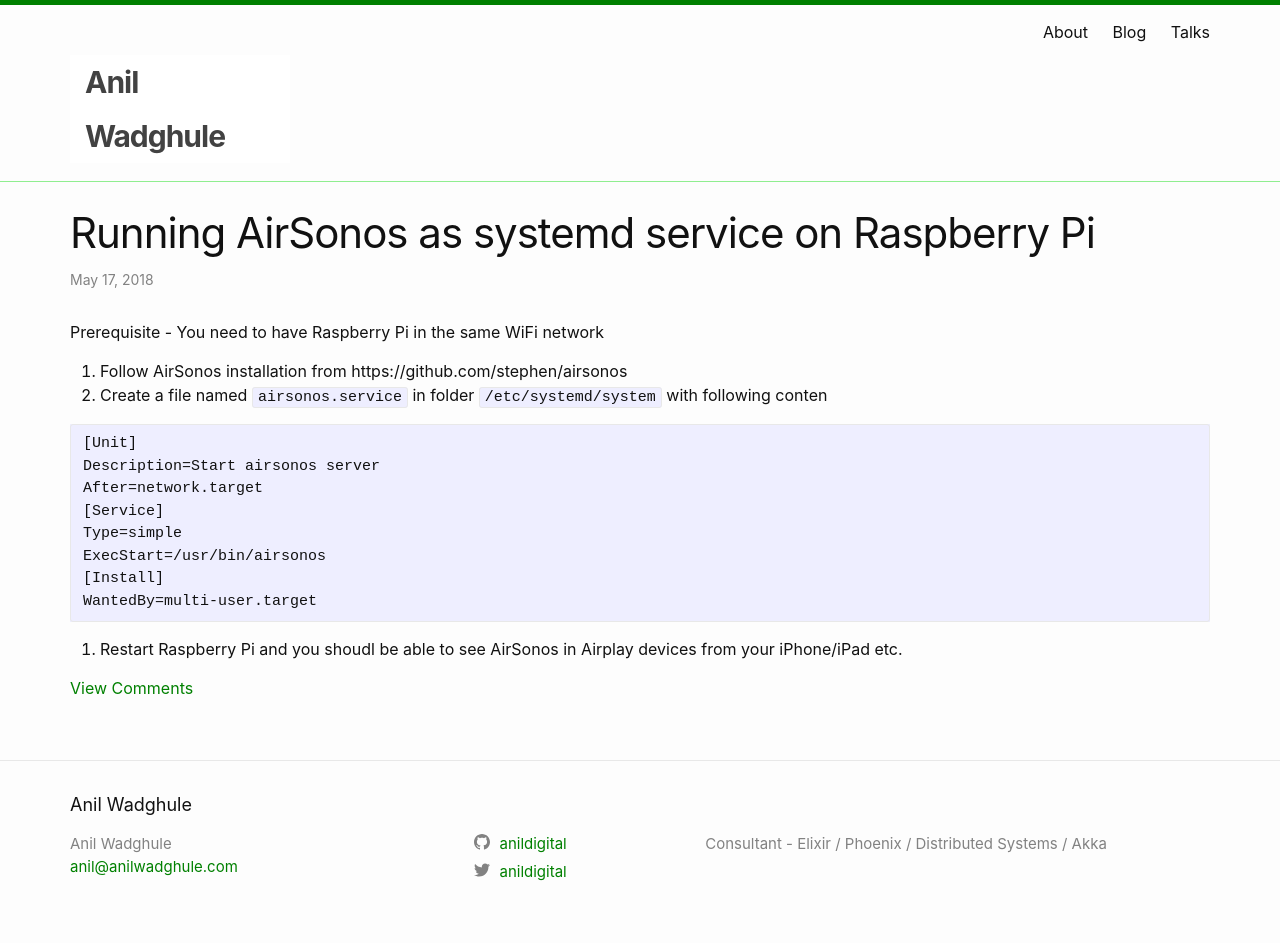
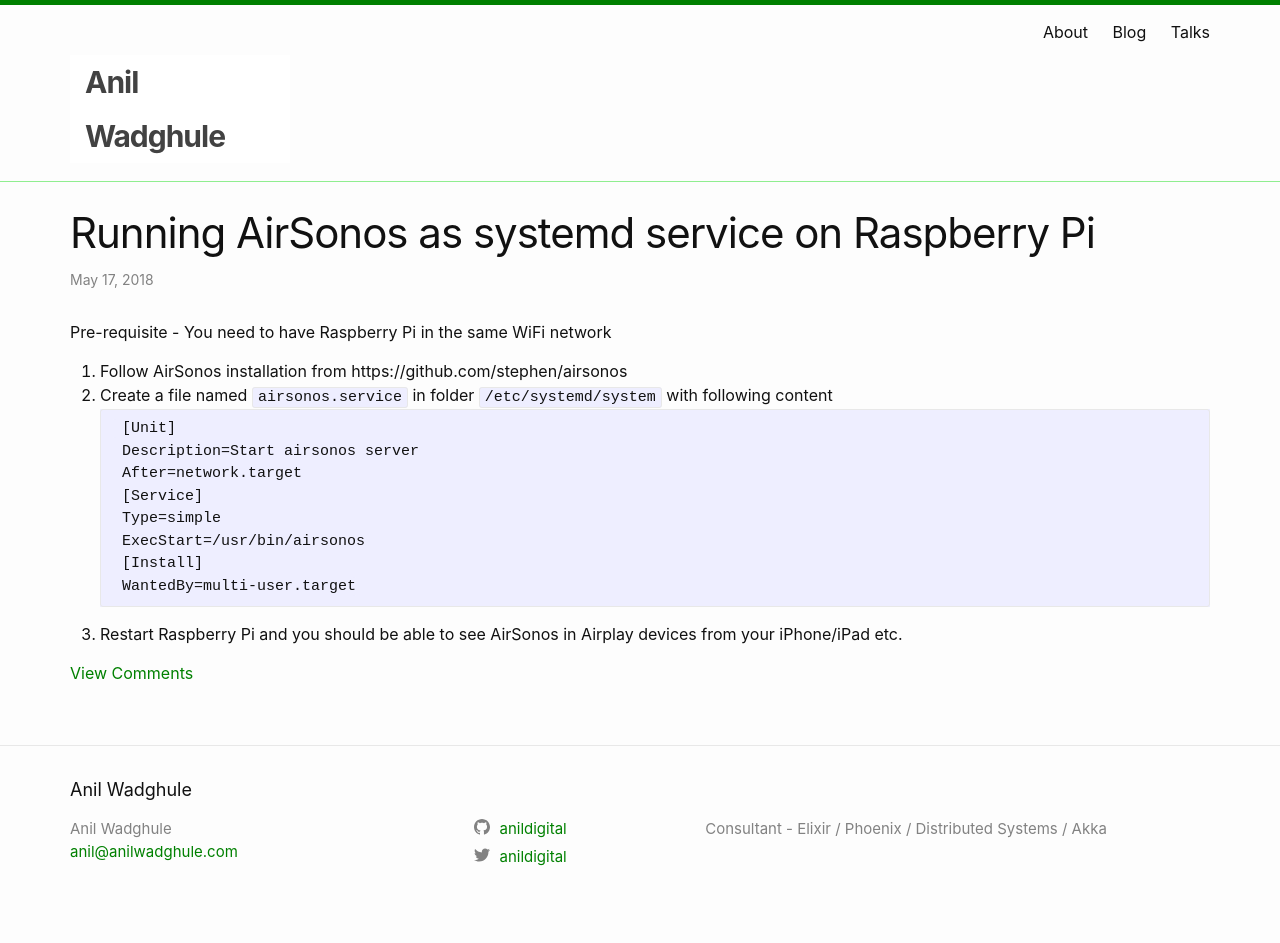
Before and after one commit to anildigital/anildigital.github.io, a Jekyll site: the page built from _randomposts/2018_05_17_running_airsonos_as_service_on_raspberry_pi.md, in a window 1280 px wide. Built offline with Jekyll 4.4.1, drawn with Linux system fonts in a browser that asks for light colours; comment, search, counter and statistics services are not loaded.

Commit message:
Minor text update

````diff
--- a/_randomposts/2018_05_17_running_airsonos_as_service_on_raspberry_pi.md
+++ b/_randomposts/2018_05_17_running_airsonos_as_service_on_raspberry_pi.md
@@ -3,19 +3,18 @@
 layout: post
 ---
 
-Prerequisite - You need to have Raspberry Pi in the same WiFi network
+Pre-requisite - You need to have Raspberry Pi in the same WiFi network
 
 1. Follow AirSonos installation from https://github.com/stephen/airsonos
-2. Create a file named `airsonos.service` in folder `/etc/systemd/system` with following conten
-
-```
-[Unit]
-Description=Start airsonos server
-After=network.target
-[Service]
-Type=simple
-ExecStart=/usr/bin/airsonos
-[Install]
-WantedBy=multi-user.target
-```
-3. Restart Raspberry Pi and you shoudl be able to see AirSonos in Airplay devices from your iPhone/iPad etc.
+2. Create a file named `airsonos.service` in folder `/etc/systemd/system` with following content
+    ```
+    [Unit]
+    Description=Start airsonos server
+    After=network.target
+    [Service]
+    Type=simple
+    ExecStart=/usr/bin/airsonos
+    [Install]
+    WantedBy=multi-user.target
+    ```
+3. Restart Raspberry Pi and you should be able to see AirSonos in Airplay devices from your iPhone/iPad etc.
````
